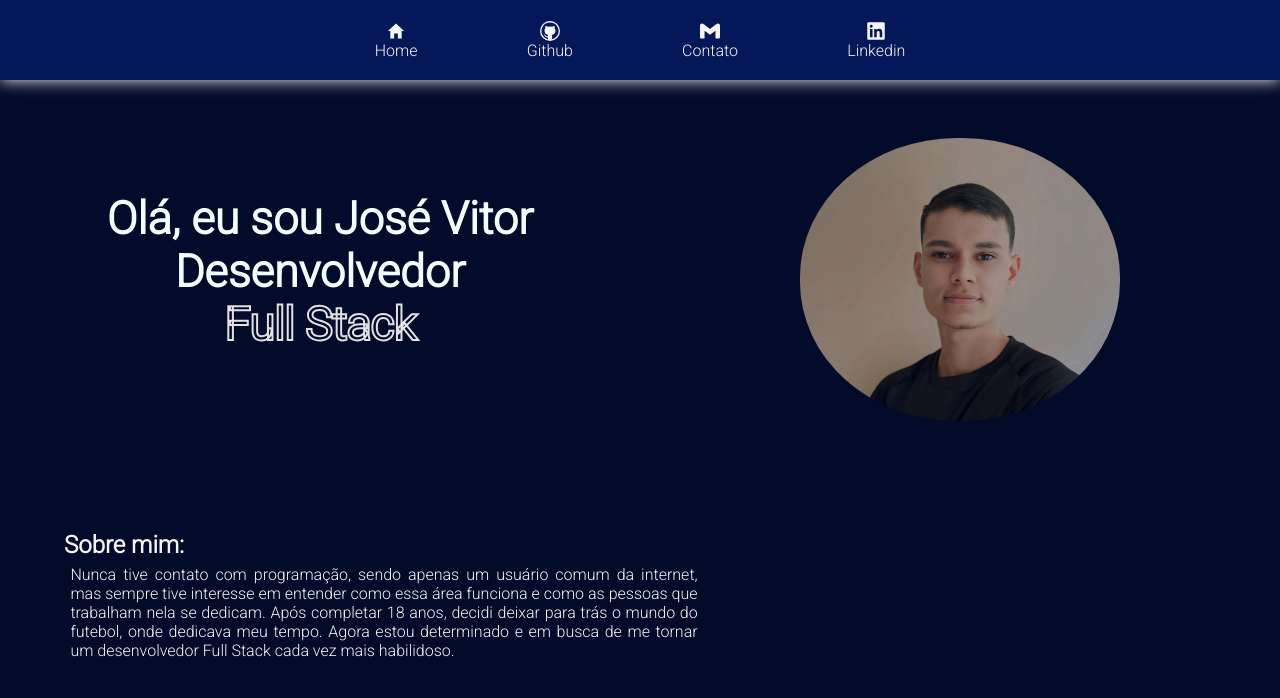
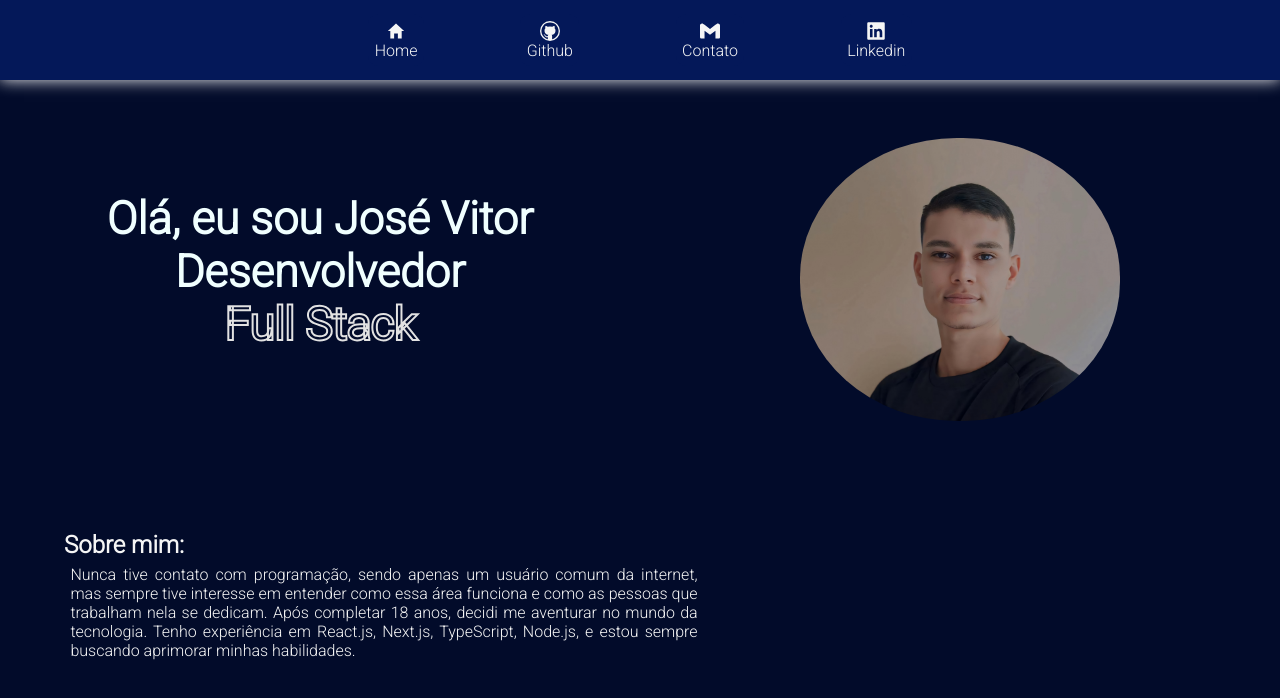
Before and after one commit to joseVitor03/portfolio, a React (Vite) app: page / in a window 1280 px wide. Shown: the top 698 px of the page. Built offline with nearby package versions, Linux system fonts and the light colour scheme.

Commit message:
update na page project, home e contact

```diff
--- a/src/pages/Contact/Contact.tsx
+++ b/src/pages/Contact/Contact.tsx
@@ -3,12 +3,14 @@ import { ImWhatsapp } from 'react-icons/im';
 import Header from '../../components/Header/Header';
 import styles from './index.module.css';
 import Footer from '../../components/Footer/Footer';
+import { Reveal } from '../../components/Reveal/Reveal';
 
 export default function Contact() {
   return (
     <main className={ styles.main }>
       <Header />
       <h1>Como entrar em contato comigo:</h1>
+      <Reveal>
         <section className={ styles.containerContact }>
           <div className={ styles.email }>
             <CgMail className={ styles.icon } />
@@ -26,6 +28,7 @@ export default function Contact() {
             <p>(61) 9 98198413</p>
           </div>
         </section>
+      </Reveal>
       <Footer />
     </main>
   );
--- a/src/pages/Home/Home.tsx
+++ b/src/pages/Home/Home.tsx
@@ -33,14 +33,12 @@ function Home() {
           <Reveal key="about me">
             <h2>Sobre mim:</h2>
             <p>
-              Nunca tive contato com programação,
-              sendo apenas um usuário comum da internet,
-              mas sempre tive interesse em entender como essa área funciona
-              e como as pessoas que trabalham nela se dedicam.
-              Após completar 18 anos, decidi deixar para trás o mundo
-              do futebol, onde dedicava meu tempo.
-              Agora estou determinado e em busca de me tornar
-              um desenvolvedor Full Stack cada vez mais habilidoso.
+              Nunca tive contato com programação, sendo apenas um usuário
+              comum da internet, mas sempre tive interesse em entender como
+              essa área funciona e como as pessoas que trabalham nela se
+              dedicam. Após completar 18 anos, decidi me aventurar no mundo
+              da tecnologia. Tenho experiência em React.js, Next.js, TypeScript,
+              Node.js, e estou sempre buscando aprimorar minhas habilidades.
             </p>
           </Reveal>
         </section>
--- a/src/pages/Project/Project.tsx
+++ b/src/pages/Project/Project.tsx
@@ -3,6 +3,7 @@ import styles from './index.module.css';
 import { projects } from '../../utils/projects';
 import Header from '../../components/Header/Header';
 import Footer from '../../components/Footer/Footer';
+import { Reveal } from '../../components/Reveal/Reveal';
 
 export default function Project() {
   const { id } = useParams();
@@ -14,6 +15,7 @@ export default function Project() {
       <Header />
       <h1>{project.name}</h1>
       <section className={ styles.containerVideo }>
+        <Reveal>
           { project.video.length > 0 && (
           <video controls>
             <track default kind="captions" srcLang="en" src="SUBTITLE_PATH" />
@@ -21,8 +23,10 @@ export default function Project() {
             Seu navegador não suporta o vídeo.
           </video>
           )}
+        </Reveal>
       </section>
       <section className={ styles.descriptions }>
+        <Reveal>
           <h3>Stacks Front-End:</h3>
           {project.tecnologiesFront.map((front) => (
             <img key={ front.id } src={ front.logo } alt="" />
@@ -37,8 +41,11 @@ export default function Project() {
           )}
           <h3>Descrição:</h3>
           <p>{project.description}</p>
+        </Reveal>
       </section>
       <section className={ styles.links }>
+        <Reveal>
+
           { project.typeProject === 'FullStack' ? (
             <div className={ styles.btns }>
               <a
@@ -68,6 +75,7 @@ export default function Project() {
                 </a>
               </div>
             )}
+        </Reveal>
       </section>
       <Footer />
     </main>
```
Lines whose indentation alone changed are shown as unchanged.
